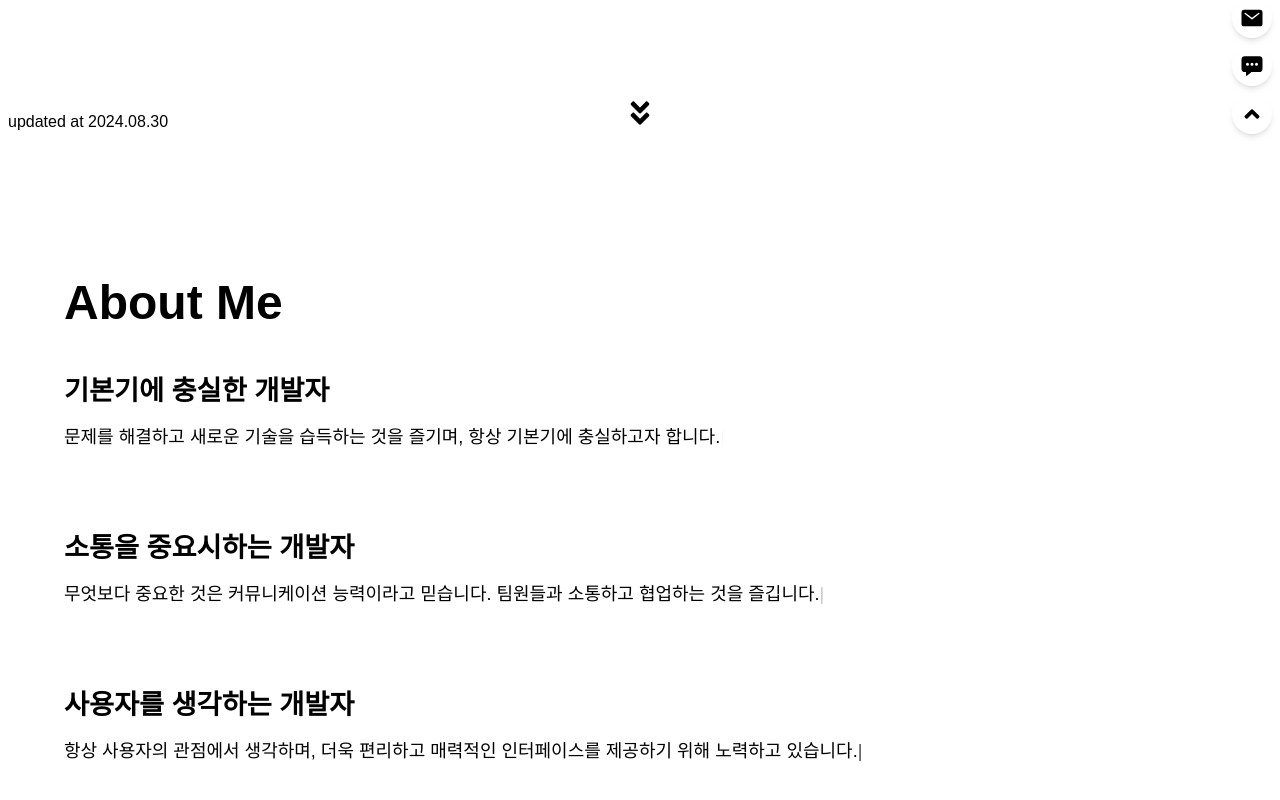
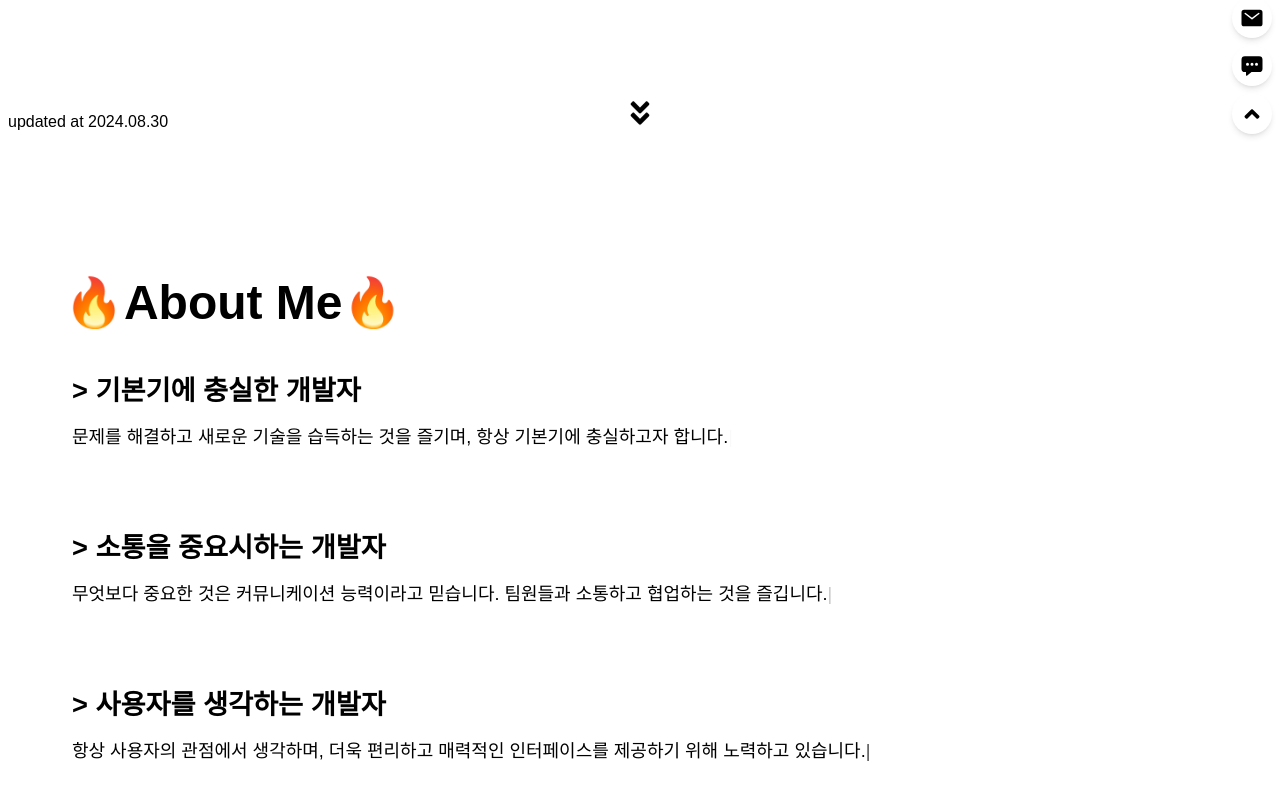
Before and after one commit to eunsun-projects/eunoh-dev, a Next.js app: page / in a window 1280 px wide. Shown: the part 658-1458 px from the top of the page. Built offline with nearby package versions, Linux system fonts and the light colour scheme; a web font is replaced by a local one.

Commit message:
[update]: about me 작성1차완료

```diff
--- a/src/app/(public)/_components/AboutMe.tsx
+++ b/src/app/(public)/_components/AboutMe.tsx
@@ -22,11 +22,13 @@ function AboutMe() {
         >
             <div className="flex flex-col items-center justify-start gap-4 w-[90%] h-[84%] pt-10 xl:pt-0 xl:justify-center">
                 <div className="flex justify-start w-full h-[6%]">
-                    <h2 className="font-bold text-3xl xl:text-5xl">About Me</h2>
+                    <h2 className="font-bold text-3xl xl:text-5xl">🔥About Me🔥</h2>
                 </div>
-                <div className="flex flex-col justify-start w-full h-[70%]">
+                <div className="flex flex-col justify-start w-full h-[70%] xl:px-2">
                     <div className="flex flex-col items-start justify-center gap-4 h-[calc(100%/3)]">
-                        <h3 className="font-bold text-2xl xl:text-[1.7rem]">기본기에 충실한 개발자</h3>
+                        <h3 className="font-bold text-2xl xl:text-[1.7rem]">
+                            {"> 기본기에 충실한 개발자"}
+                        </h3>
 
                         <p className="text-base xl:text-lg">
                             <ReactTyped
@@ -39,7 +41,9 @@ function AboutMe() {
                         </p>
                     </div>
                     <div className="flex flex-col items-start justify-center gap-4 h-[calc(100%/3)]">
-                        <h3 className="font-bold text-2xl xl:text-[1.7rem]">소통을 중요시하는 개발자</h3>
+                        <h3 className="font-bold text-2xl xl:text-[1.7rem]">
+                            {"> 소통을 중요시하는 개발자"}
+                        </h3>
                         <p className="text-base xl:text-lg">
                             <ReactTyped
                                 startWhenVisible
@@ -51,7 +55,9 @@ function AboutMe() {
                         </p>
                     </div>
                     <div className="flex flex-col items-start justify-center gap-4 h-[calc(100%/3)]">
-                        <h3 className="font-bold text-2xl xl:text-[1.7rem]">사용자를 생각하는 개발자</h3>
+                        <h3 className="font-bold text-2xl xl:text-[1.7rem]">
+                            {"> 사용자를 생각하는 개발자"}
+                        </h3>
                         <p className="text-base xl:text-lg">
                             <ReactTyped
                                 startWhenVisible
--- a/src/app/(public)/_components/Hello.tsx
+++ b/src/app/(public)/_components/Hello.tsx
@@ -41,8 +41,10 @@ function Hello() {
                 </h3>
                 <div
                     className={twMerge(
-                        "flex flex-col items-center justify-center gap-8",
-                        ready.first && ready.second && "text-3xl transition-all duration-1000 gap-4"
+                        "flex flex-col items-center justify-center gap-6 relative -top-10",
+                        ready.first &&
+                            ready.second &&
+                            "text-4xl xl:text-6xl transition-all duration-1000 gap-4 top-0"
                     )}
                 >
                     <h2 className="font-bold text-center text-3xl xl:text-5xl">
```
